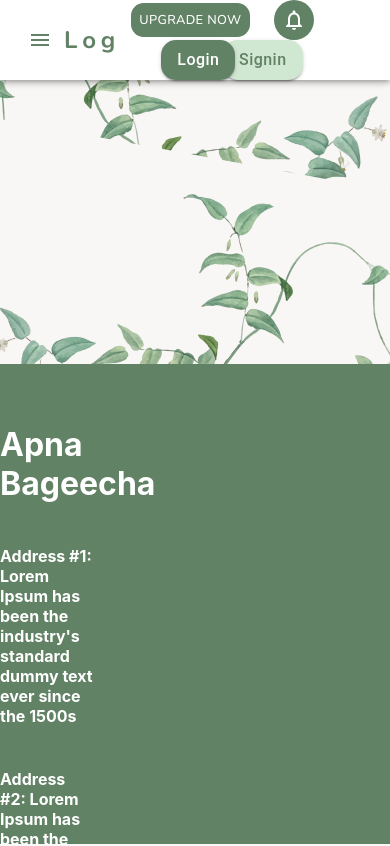
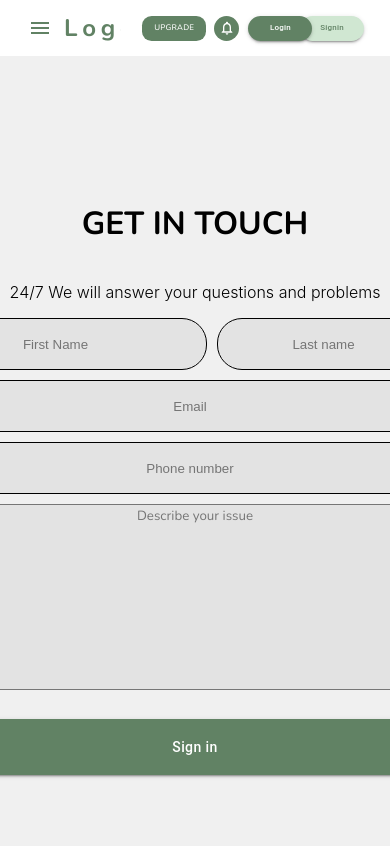
Before and after one commit to Chitransh24/apna-bageecha, a React (Create React App) app: page /contact in a window 390 px wide. Shown: the top 846 px of the page. Built offline with nearby package versions, Linux system fonts and the light colour scheme.

Commit message:
Responsive navbar and Contact us

```diff
--- a/src/App.js
+++ b/src/App.js
@@ -8,6 +8,7 @@ import Signup from "./views/Signup/Signup";
 import Home from "./views/Home/Home";
 import Products from "./views/Products/Products";
 import Pricing from "./views/Pricing/Pricing";
+import Contact from "./views/Contact/Contact";
 
 
 
@@ -17,11 +18,12 @@ function App() {
 
     >
       <Routes>
-        <Route path="/" element={<Home />} />
+        <Route path="/" element={<Home/>} />
         <Route path="/login" element={<Login />} />
         <Route path="/signup" element={<Signup />} />
         <Route path="/pricing" element={<Pricing/>} />
         <Route path="/product" element={<Products />} />
+        <Route path="/contact" element={<Contact />} />
       </Routes>
     </LandingView>
   );
--- a/src/components/Navbar/Navbar.js
+++ b/src/components/Navbar/Navbar.js
@@ -1,5 +1,4 @@
 import * as React from "react";
-import { useState } from "react";
 
 import {
   AppBar,
@@ -9,37 +8,27 @@ import {
   Typography,
   Menu,
   Container,
-  Button,
   Tooltip,
   MenuItem,
 } from "@mui/material";
 
 import MenuIcon from "@mui/icons-material/Menu";
-import { NotificationsNone } from "@mui/icons-material";
-import AbButton from "../AbButton/AbButton";
 import { Link } from "react-router-dom";
+import ResponsiveBtns from "./ResponsiveBtns";
 
 const pages = [
-  "Home",
-  "Our Services",
-  "Plant & Pricing",
-  "Blogs",
-  "Resources",
-  "Product",
-  "Contact",
+  "home",
+  "our Services",
+  "plant & Pricing",
+  "blogs",
+  "resources",
+  "product",
+  "contact",
 ];
 const settings = ["Profile", "Account", "Dashboard", "Logout"];
 
 function Navbar() {
-  const [active, setActive] = useState(0);
-  const [authActive, setAuthActive] = useState(0);
-  const handleActive = (index) => {
-    setActive(index);
-  };
-  const handleAuthActive = (index) => {
-    setAuthActive(index);
-  };
-  console.log(authActive, "auth");
+
 
   const [anchorElNav, setAnchorElNav] = React.useState(null);
   const [anchorElUser, setAnchorElUser] = React.useState(null);
@@ -47,9 +36,9 @@ function Navbar() {
   const handleOpenNavMenu = (event) => {
     setAnchorElNav(event.currentTarget);
   };
-  const handleOpenUserMenu = (event) => {
-    setAnchorElUser(event.currentTarget);
-  };
+  // const handleOpenUserMenu = (event) => {
+  //   setAnchorElUser(event.currentTarget);
+  // };
 
   const handleCloseNavMenu = () => {
     setAnchorElNav(null);
@@ -83,7 +72,7 @@ function Navbar() {
               textDecoration: "none",
             }}
           >
-            LOGO
+            Logo
           </Typography>
 
           <Box sx={{ flexGrow: 1, display: { xs: "flex", md: "none" } }}>
@@ -118,7 +107,19 @@ function Navbar() {
               {pages.map((page) => (
                 <MenuItem key={page} onClick={handleCloseNavMenu}>
                   <Typography sx={{ color: "#618264", textAlign: "center" }}>
-                    {page}
+                    <Link
+                      style={{
+                        textDecoration: "none",
+                        color: "#618264",
+                        marginLeft: "15px",
+                        textTransform: "capitalize",
+                        fontFamily: "Nunito",
+                        fontWeight: 500,
+                      }}
+                      to={`/${page}`}
+                    >
+                      {page}
+                    </Link>
                   </Typography>
                 </MenuItem>
               ))}
@@ -144,7 +145,8 @@ function Navbar() {
             component="a"
             href="#app-bar-with-responsive-menu"
             sx={{
-              mr: 2,
+              mr: 0,
+              ml: 0,
               display: { xs: "flex", md: "none" },
               flexGrow: 1,
               fontFamily: "Nunito",
@@ -158,42 +160,42 @@ function Navbar() {
           </Typography>
           <Box sx={{ flexGrow: 1, display: { xs: "none", md: "flex" }, ml: 3 }}>
             {pages.map((page) => (
-              <Button
-                key={page}
-                onClick={handleCloseNavMenu}
+              // <Button
+              //   key={page}
+              //   onClick={handleCloseNavMenu}
+              //   style={{
+              //     height: "80px",
+              //     color: "#black",
+              //     display: "block",
+              //     fontFamily: "Nunito",
+              //     fontSize: "1rem",
+              //     fontWeight: "500" ,
+              //     marginLeft: ".5rem",
+              //     textTransform: "none" ,
+              //   }}
+              // >
+              <Link
                 style={{
-                  height: "80px",
-                  color: "#black",
-                  display: "block",
+                  textDecoration: "none",
+                  color: "#618264",
+                  marginLeft: "15px",
+                  textTransform: "capitalize",
                   fontFamily: "Nunito",
-                  fontSize: "1rem",
-                  fontWeight: "500" ,
-                  marginLeft: ".5rem",
-                  textTransform: "none" ,
+                  fontWeight: 500,
                 }}
+                to={`/${page}`}
               >
                 {page}
-              </Button>
+              </Link>
             ))}
           </Box>
 
           <Box sx={{ flexGrow: 0 }}>
             <Tooltip title="Open settings">
-              <Button
-                sx={{
-                  backgroundColor: "#618264",
-                  color: "#fff",
-                  borderRadius: ".8rem",
-                  marginRight: "1.5rem",
-                  fontSize: "0.8rem",
-                  fontFamily: "Nunito",
-                  ":hover": { backgroundColor: "black" },
-                }}
-              >
-                Upgrade now
-              </Button>
-              <IconButton
-                sx={{
+              <ResponsiveBtns>
+                {/* <IconButton
+              className="icon-btn"
+                    sx={{
                   background: "#618264",
                   p: -2,
                   color: "#fff",
@@ -243,7 +245,8 @@ function Navbar() {
                   text="Signin"
                   color="light"
                 />
-              </Link>
+              </Link> */}
+              </ResponsiveBtns>
             </Tooltip>
             <Menu
               sx={{ mt: "45px" }}
--- /dev/null
+++ b/src/components/Navbar/ResponsiveBtns.js
@@ -0,0 +1,148 @@
+import React from "react";
+// import { styled } from '@emotion/styled'
+// import { styled } from '@mui/system';
+import styled from "@emotion/styled";
+import { Button, IconButton } from "@mui/material";
+import { NotificationsNone } from "@mui/icons-material";
+import AbButton from "../AbButton/AbButton";
+import { Link } from "react-router-dom";
+import { useState } from "react";
+
+function ResponsiveBtns() {
+  const [active, setActive] = useState(0);
+  const [authActive, setAuthActive] = useState(0);
+  const handleActive = (index) => {
+    setActive(index);
+  };
+  const handleAuthActive = (index) => {
+    setAuthActive(index);
+  };
+  console.log(authActive, "auth");
+
+  const ButtonWrapper = styled.section`
+    .res-btn {
+      width: "8.2rem";
+      height: "2rem";
+      background-color: #618264;
+      color: #fff;
+      border-radius: .7rem;
+      margin-right: 1.5rem;
+      font-size: 0.8rem;
+      font-family: "Nunito";
+    }
+
+    .res-btn:hover {
+      background-color: #618264;
+      color: #fff;
+    }
+
+      @media (max-width: 600px) {
+        .res-btn {
+        width: 30px;
+        height: 25px;
+        font-size: 0.5rem;
+        border-radius: 0.6rem;
+        margin-right: .5rem;
+        position: relative;
+        left: 1.3rem;
+      }
+    }
+
+      @media (max-width: 600px) {
+        .icon-btn {
+        width: 25px;
+        height: 25px;
+        font-size: 0.5rem;
+        border-radius: 0.8rem;
+        left: 1.3rem;
+      }
+
+      .notification {
+      font-size: 1rem;
+    }
+    }
+
+   .login {
+    @media (max-width: 600px) {
+        width: 20px;
+        height: 25px;
+        font-size: 0.5rem;
+        border-radius: 0.8rem;
+        /* position: relative;
+        left: 1.5rem; */
+      }
+   }
+   .signup {
+    @media (max-width: 600px) {
+        width: 20px;
+        height: 25px;
+        font-size: 0.5rem;
+        border-radius: 0.8rem;
+        margin-right: 10px;
+      }
+   }
+  `;
+
+  return (
+    <ButtonWrapper style={{ display: "flex" }}>
+      <Button className="res-btn">Upgrade</Button>
+      <IconButton
+        className="icon-btn"
+        sx={{
+
+          background: "#618264",
+          p: -2,
+          color: "#fff",
+          ":hover": { backgroundColor: "black" },
+        }}
+      >
+        <NotificationsNone className="notification" sx={{ p: 0 }} />
+      </IconButton>
+
+      <Link to="/login">
+        <AbButton
+          className="login"
+          sx={{
+            color: authActive === 0 ? "#FFFFFF" : "#618264",
+            backgroundColor: authActive === 0 ? "#618264" : "#D0E7D2",
+            borderRadius: "15px",
+            height: "2.5rem",
+            textTransform: "none",
+            fontSize: "16px",
+            padding: "0px 1rem",
+            position: "relative",
+            left: "30px",
+            zIndex: authActive ? "" : 9,
+          }}
+          variant="contained"
+          onClick={() => {
+            handleAuthActive(0);
+          }}
+          text="Login"
+          color="light"
+        />
+      </Link>
+
+      <Link to="/signup">
+        <AbButton
+        className="signup"
+          sx={{
+            color: authActive === 1 ? "#FFFFFF" : "#618264",
+            backgroundColor: authActive === 1 ? "#618264" : "#D0E7D2",
+            borderRadius: "15px",
+            height: "2.5rem",
+            textTransform: "none",
+            fontSize: "16px",
+            marginLeft: "1.1rem",
+          }}
+          variant="contained"
+          onClick={() => handleAuthActive(1)}
+          text="Signin"
+          color="light"
+        />
+      </Link>
+    </ButtonWrapper>
+  );
+}
+
+export default ResponsiveBtns;
--- /dev/null
+++ b/src/views/Contact/Contact.js
@@ -0,0 +1,140 @@
+import { Button, FormControl, Input, TextareaAutosize } from "@mui/material";
+import React, { useState, useEffect } from "react";
+import AbInput from "../../components/AbInput/AbInput";
+import AbButton from "../../components/AbButton/AbButton";
+
+function Contact() {
+  let [formData, setFormData] = useState({
+    firstName: "",
+    lastName: "",
+    email: "",
+    phoneNumber: "",
+    description: "",
+  });
+
+  let handleInputChange = (event) => {
+    setFormData((currData) => {
+      return { ...currData, [event.target.name]: event.target.value };
+    });
+  };
+
+  useEffect(function sideEffect(){
+    console.log("Form side effect")
+  }, [])
+
+  return (
+    <div
+      style={{
+        height: "100vh",
+        backgroundColor: "#f0f0f0",
+        display: "flex",
+        justifyContent: "center",
+        alignItems: "center",
+        flexDirection: "column",
+      }}
+    >
+      <h1 style={{ fontFamily: "Nunito", fontWeight: 700 }}>GET IN TOUCH</h1>
+      <p>24/7 We will answer your questions and problems </p>
+      <FormControl>
+        <div style={{ display: "flex" }}>
+          <input
+            id="firstname"
+            name="firstName"
+            placeholder="First Name"
+            value={formData.firstName}
+            onChange={handleInputChange}
+            style={{
+              width: "18.5rem",
+              height: '3rem',
+              color: "black",
+              marginRight: "10px",
+              borderRadius: "25px",
+              backgroundColor: "#e3e3e3",
+              border: "1px solid black",
+              textAlign: "center",
+              marginBottom: "10px"
+            }}
+          />
+          <input
+            id="lastname"
+            name="lastName"
+            placeholder="Last name"
+            value={formData.lastName}
+            onChange={handleInputChange}
+            style={{
+              width: "13rem",
+              height: "3rem",
+              color: "black",
+              marginRight: "10px",
+              borderRadius: "25px",
+              backgroundColor: "#e3e3e3",
+              border: "1px solid black",
+              textAlign: "center",
+              marginBottom: "10px"
+            }}
+          />
+        </div>
+        <input
+          id="email"
+          name="email"
+          placeholder="Email"
+          value={formData.email}
+          onChange={handleInputChange}
+          style={{
+          // width: "18.5rem",
+          height: '3rem',
+          color: "black",
+          marginRight: "10px",
+          borderRadius: "25px",
+          backgroundColor: "#e3e3e3",
+          border: "1px solid black",
+          textAlign: "center",
+          marginBottom: "10px"
+        }}
+        />
+        <input
+          id="phonenumber"
+          name="phoneNumber"
+          placeholder="Phone number"
+          value={formData.phoneNumber}
+          onChange={handleInputChange}
+          style={{
+            // width: "18.5rem",
+            height: '3rem',
+            color: "black",
+            marginRight: "10px",
+            borderRadius: "25px",
+            backgroundColor: "#e3e3e3",
+            border: "1px solid black",
+            textAlign: "center",
+            marginBottom: "10px"
+          }}
+        />
+
+        <textarea
+          id="description"
+          name="description"
+          placeholder="Describe your issue"
+          value={formData.decription}
+          onChange={handleInputChange}
+          cols="70"
+          rows="10"
+          style={{
+            borderRadius: "3rem",
+            backgroundColor: "#e3e3e3",
+            textAlign: "center",
+            fontFamily: "Nunito",
+            // border: "none",
+            color: "black",
+            marginBottom: "5%",
+          }}
+        ></textarea>
+        <AbButton type="contained" text="Sign in" large={true}>
+          Submit
+        </AbButton>
+      </FormControl>
+    </div>
+  );
+}
+
+export default Contact;
```
